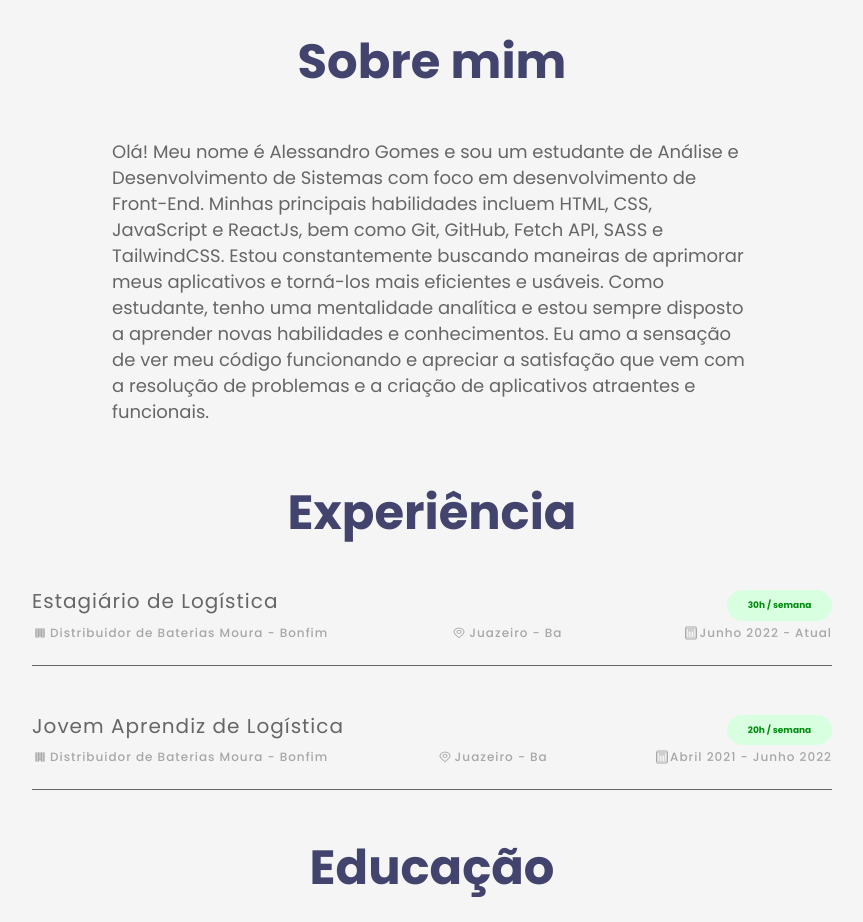
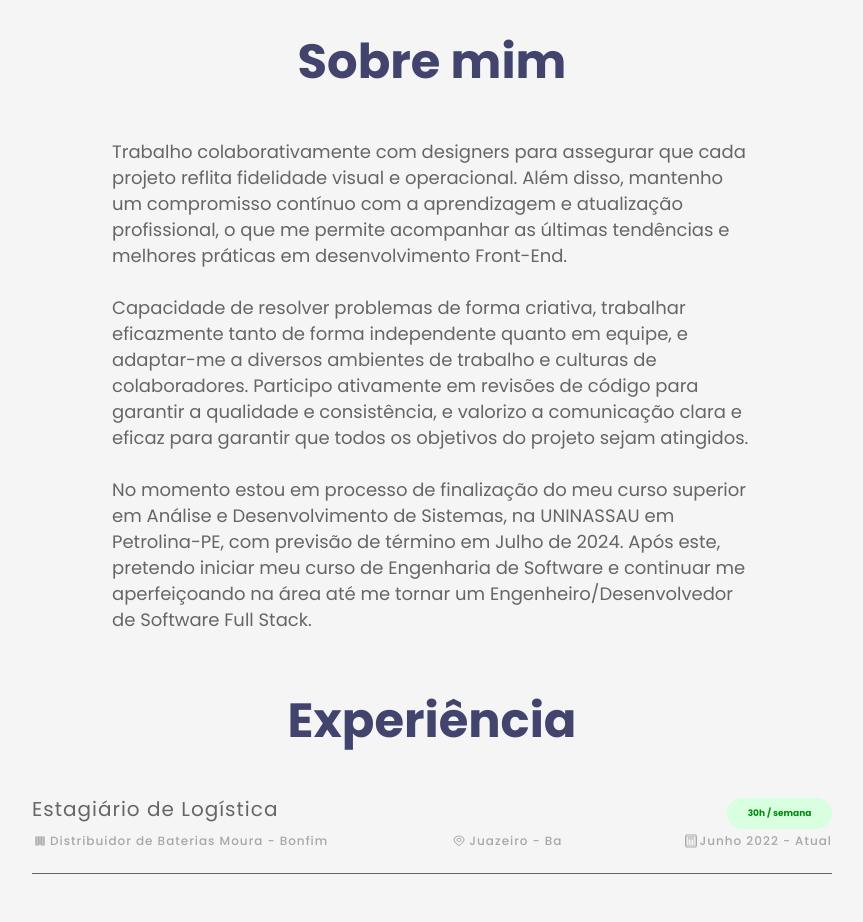
Before and after one commit to allessandrogomes/portfolio-react, a React (Vite) app: page / in a window 1280 px wide. Shown: the part 3780-4702 px from the top of the page, without its empty margins (208-1071 px from the left). Built offline with nearby package versions, Linux system fonts and the light colour scheme.

Commit message:
:pencil:: altera o texto de 'Sobre mim'.

```diff
--- a/src/componentes/Main/SobreMim/index.jsx
+++ b/src/componentes/Main/SobreMim/index.jsx
@@ -30,15 +30,19 @@ const Texto = styled.h4`
 const SobreMim = () => {
     return (
         <Section id="sobre">
-            <TituloESubtituloSection titulo="Sobre mim"/>
+            <TituloESubtituloSection titulo="Sobre mim" />
             <Texto>
-                Olá! Meu nome é Alessandro Gomes e sou um estudante de Análise e Desenvolvimento de Sistemas com foco em desenvolvimento de Front-End. Minhas principais habilidades incluem HTML, CSS, JavaScript e ReactJs, bem como Git, GitHub, Fetch API, SASS e TailwindCSS. Estou constantemente buscando maneiras de aprimorar meus aplicativos e torná-los mais eficientes e usáveis. Como estudante, tenho uma mentalidade analítica e estou sempre disposto a aprender novas habilidades e conhecimentos. Eu amo a sensação de ver meu código funcionando e apreciar a satisfação que vem com a resolução de problemas e a criação de aplicativos atraentes e funcionais.
+                Trabalho colaborativamente com designers para assegurar que cada projeto reflita fidelidade visual e operacional. Além disso, mantenho um compromisso contínuo com a aprendizagem e atualização profissional, o que me permite acompanhar as últimas tendências e melhores práticas em desenvolvimento Front-End. <br/>
+                <br/>
+                Capacidade de resolver problemas de forma criativa, trabalhar eficazmente tanto de forma independente quanto em equipe, e adaptar-me a diversos ambientes de trabalho e culturas de colaboradores. Participo ativamente em revisões de código para garantir a qualidade e consistência, e valorizo a comunicação clara e eficaz para garantir que todos os objetivos do projeto sejam atingidos. <br/>
+                <br/>
+                No momento estou em processo de finalização do meu curso superior em Análise e Desenvolvimento de Sistemas, na UNINASSAU em Petrolina-PE, com previsão de término em Julho de 2024. Após este, pretendo iniciar meu curso de Engenharia de Software e continuar me aperfeiçoando na área até me tornar um Engenheiro/Desenvolvedor de Software Full Stack.
             </Texto>
-            <TituloESubtituloSection titulo="Experiência"/>
-            <BarInfo texto="Estagiário de Logística" horario="30h / semana" companhia="Distribuidor de Baterias Moura - Bonfim" local="Juazeiro - Ba" periodo="Junho 2022 - Atual"/>
-            <BarInfo texto="Jovem Aprendiz de Logística" horario="20h / semana" companhia="Distribuidor de Baterias Moura - Bonfim" local="Juazeiro - Ba" periodo="Abril 2021 - Junho 2022"/>
-            <TituloESubtituloSection titulo="Educação"/>
-            <BarInfo texto="Análise e Desenvolvimento de Sistemas" horario="flexível" companhia="UNINASSAU" local="Petrolina - Pe" periodo="Junho 2022 - Atual"/>
+            <TituloESubtituloSection titulo="Experiência" />
+            <BarInfo texto="Estagiário de Logística" horario="30h / semana" companhia="Distribuidor de Baterias Moura - Bonfim" local="Juazeiro - Ba" periodo="Junho 2022 - Atual" />
+            <BarInfo texto="Jovem Aprendiz de Logística" horario="20h / semana" companhia="Distribuidor de Baterias Moura - Bonfim" local="Juazeiro - Ba" periodo="Abril 2021 - Junho 2022" />
+            <TituloESubtituloSection titulo="Educação" />
+            <BarInfo texto="Análise e Desenvolvimento de Sistemas" horario="flexível" companhia="UNINASSAU" local="Petrolina - Pe" periodo="Junho 2022 - Atual" />
         </Section>
     )
 }
```
